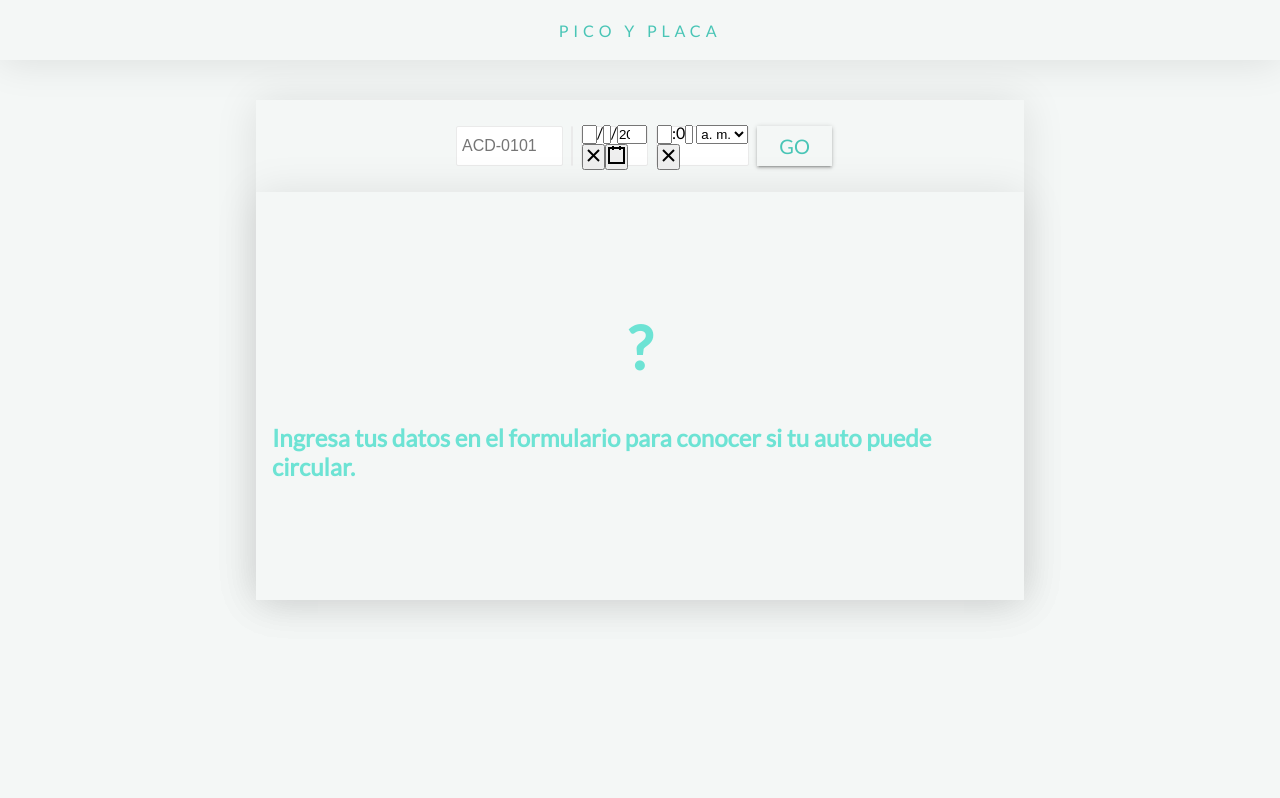
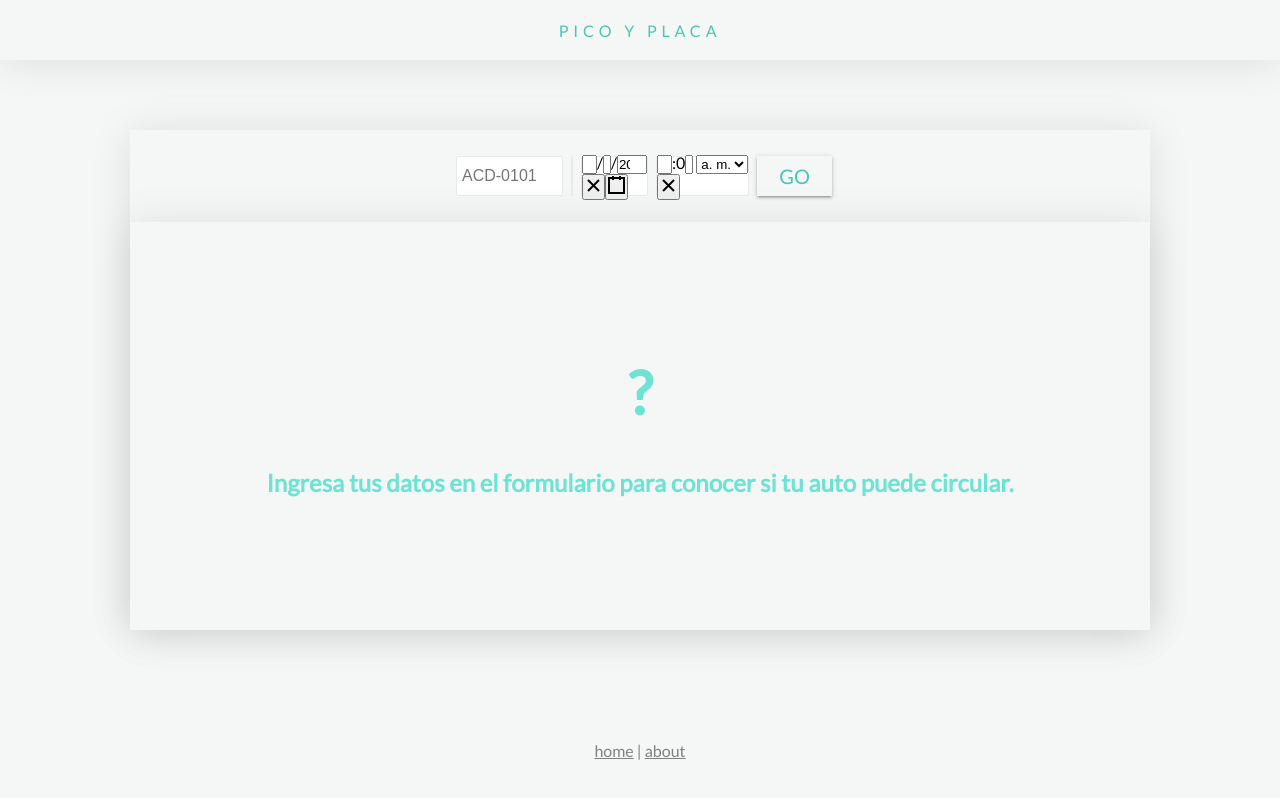
Before and after one commit to edzzn/pico-placa, a React (Create React App) app: page / in a window 1280 px wide. Built offline with nearby package versions, Linux system fonts and the light colour scheme.

Commit message:
Add footer, and header links

```diff
--- a/src/App.tsx
+++ b/src/App.tsx
@@ -1,6 +1,7 @@
 import { createBrowserHistory } from "history";
 import React from "react";
 import { Route, Router, Switch } from "react-router-dom";
+import Footer from "./components/Footer";
 import NavBarComponent from "./components/Navbar";
 import About from "./features/about";
 import PicoPlaca from "./features/picoPlaca";
@@ -11,15 +12,17 @@ const history = createBrowserHistory();
 function App() {
   return (
     <AppContainer>
-      <NavBarComponent />
-      <AppContent>
-        <Router history={history}>
+      <Router history={history}>
+        <NavBarComponent />
+        <AppContent>
           <Switch>
             <Route path="/about" component={About} />
             <Route path="/" component={PicoPlaca} />
           </Switch>
-        </Router>
-      </AppContent>
+
+          <Footer />
+        </AppContent>
+      </Router>
     </AppContainer>
   );
 }
--- a/src/common/colors.ts
+++ b/src/common/colors.ts
@@ -1,5 +1,6 @@
 export const COLOR_PALETTE = {
   BLUE: "#204ecf",
+  GREY: "#808080",
   LIGHT_GREY: "#eaeaea",
   GREEN: "#49c5b6",
   LIGHT_GREEN: "#6de3d4",
--- /dev/null
+++ b/src/components/Footer/index.tsx
@@ -0,0 +1,11 @@
+import * as React from "react";
+import * as Styles from "./styles";
+import { Link } from "react-router-dom";
+
+const Footer: React.FC = () => (
+  <Styles.Footer>
+    <Link to="/">home</Link> | <Link to="/about">about</Link>
+  </Styles.Footer>
+);
+
+export default Footer;
--- /dev/null
+++ b/src/components/Footer/styles.ts
@@ -0,0 +1,16 @@
+import styled from "styled-components";
+import { COLOR_PALETTE } from "../../common/colors";
+
+export const Footer = styled.footer`
+  background: ${COLOR_PALETTE.WHITE_BACKGROUND};
+  margin-top: auto;
+  padding: 40px 0;
+  color: ${COLOR_PALETTE.GREY};
+  text-align: center;
+
+  a {
+    text-decoration: none;
+    color: ${COLOR_PALETTE.GREY};
+    text-decoration: underline;
+  }
+`;
--- a/src/components/Navbar/index.tsx
+++ b/src/components/Navbar/index.tsx
@@ -1,9 +1,12 @@
 import * as React from "react";
 import * as Styles from "./styles";
 import { APP_NAME } from "../../common/texts";
+import { Link } from "react-router-dom";
 
 const NavBarComponent: React.FC = () => (
-  <Styles.Navbar>{APP_NAME}</Styles.Navbar>
+  <Styles.Navbar>
+    <Link to="/">{APP_NAME}</Link>
+  </Styles.Navbar>
 );
 
 export default NavBarComponent;
--- a/src/components/Navbar/styles.ts
+++ b/src/components/Navbar/styles.ts
@@ -12,6 +12,10 @@ export const Navbar = styled.nav`
   display: flex;
   justify-content: center;
   align-items: center;
-  color: ${COLOR_PALETTE.GREEN};
   letter-spacing: 0.3em;
+
+  a {
+    text-decoration: none;
+    color: ${COLOR_PALETTE.GREEN};
+  }
 `;
--- a/src/features/picoPlaca/index.tsx
+++ b/src/features/picoPlaca/index.tsx
@@ -16,8 +16,12 @@ function PicoPlaca() {
   const [carId, setCarId] = useState<string>("");
   const currentDate = new Date();
   const [date, setDate] = useState<Date>(currentDate);
+  const currentMinutes =
+    currentDate.getMinutes() > 10
+      ? currentDate.getMinutes().toString()
+      : `0${currentDate.getMinutes()}`;
   const [time, setTime] = useState<string>(
-    `${currentDate.getHours()}:${currentDate.getMinutes()}`
+    `${currentDate.getHours()}:${currentMinutes}`
   );
   const [isPicoPlaca, setIsPicoPlaca] = useState<IsPicoPlacaState>(
     IsPicoPlacaState.UNDEFINED
--- a/src/features/picoPlaca/styles.ts
+++ b/src/features/picoPlaca/styles.ts
@@ -2,9 +2,9 @@ import styled from "styled-components";
 import { COLOR_PALETTE } from "../../common/colors";
 
 export const PageContainer = styled.div`
-  max-width: 60%;
+  max-width: 90%;
   width: 1020px;
-  margin-inline: auto;
+  margin: 30px auto;
 `;
 
 export const PicoPlacaContainer = styled.div`
```
